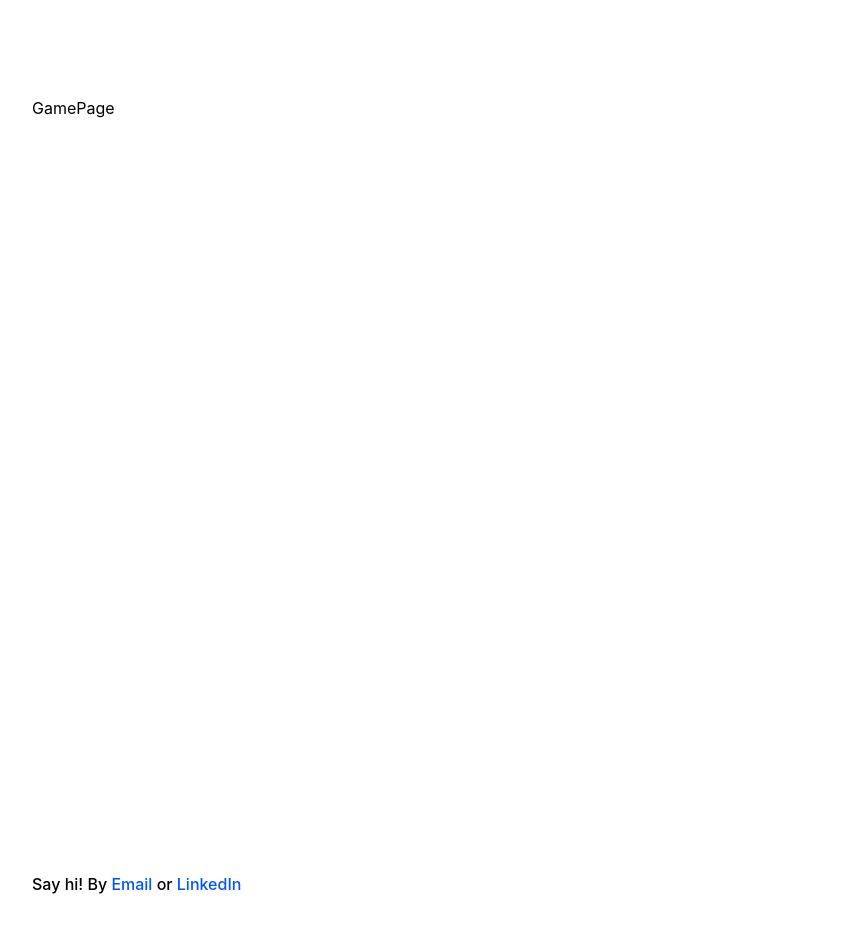
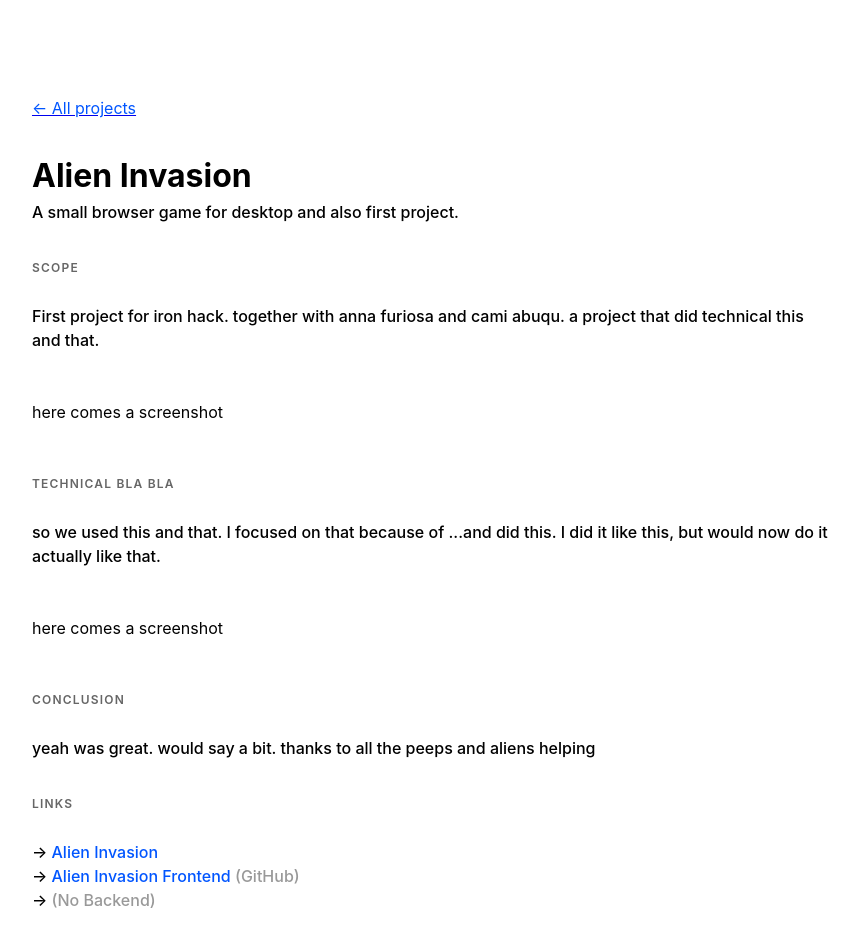
Before and after one commit to justArale/portfolio, a React (Vite) app: page /game in a window 1280 px wide. Shown: the top 948 px of the page, without its empty margins (208-1067 px from the left). Built offline with nearby package versions, Linux system fonts and the light colour scheme.

Commit message:
content for alien invasion  detail page

```diff
--- a/src/pages/GamePage.jsx
+++ b/src/pages/GamePage.jsx
@@ -1,7 +1,73 @@
 import React from "react";
+import "../components/Projects.css";
+import { Link } from "react-router-dom";
 
 function GamePage() {
-  return <div>GamePage</div>;
+  return (
+    <div className="projectDetail">
+      <Link to="/">
+        <p className="bodyLink">← All projects</p>
+      </Link>
+      <div className="intro">
+        <div className="">
+          <h1 className="title">Alien Invasion</h1>
+        </div>
+        <p className="body">
+          A small browser game for desktop and also first project.
+        </p>
+      </div>
+      <div className="homepageContent">
+        <p className="label">Scope</p>
+        <p className="body">
+          First project for iron hack. together with anna furiosa and cami
+          abuqu. a project that did technical this and that.
+        </p>
+      </div>
+      <div>
+        <p>here comes a screenshot</p>
+      </div>
+      <div className="homepageContent">
+        <p className="label">Technical bla bla</p>
+        <p className="body">
+          so we used this and that. I focused on that because of ...and did
+          this. I did it like this, but would now do it actually like that.
+        </p>
+      </div>
+      <div>
+        <p>here comes a screenshot</p>
+      </div>
+      <div className="homepageContent">
+        <p className="label">Conclusion</p>
+        <p className="body">
+          yeah was great. would say a bit. thanks to all the peeps and aliens
+          helping
+        </p>
+      </div>
+      <div className="homepageContent">
+        <p className="label">Links</p>
+        <p className="body">
+          →{" "}
+          <a
+            className="bodyLink"
+            href="https://arale.uber.space/alien-invasion/"
+            target="_blank"
+          >
+            Alien Invasion
+          </a>
+          <br />→{" "}
+          <a
+            className="bodyLink"
+            target="_blank"
+            href="https://github.com/justArale/alien-invasion"
+          >
+            Alien Invasion Frontend
+          </a>{" "}
+          <span className="hint">(GitHub)</span>
+          <br />→ <span className="hint">(No Backend)</span>
+        </p>
+      </div>
+    </div>
+  );
 }
 
 export default GamePage;
```
